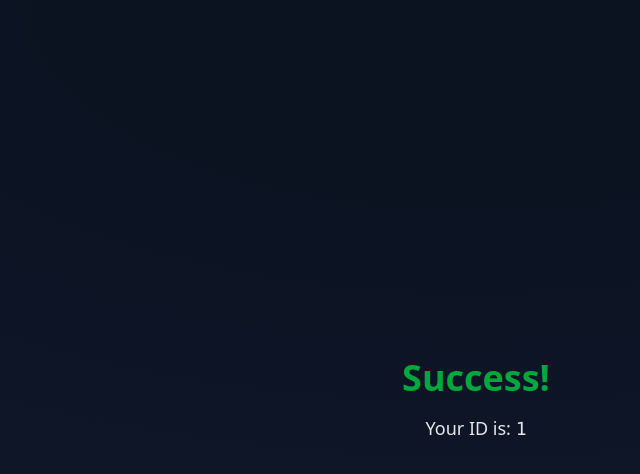
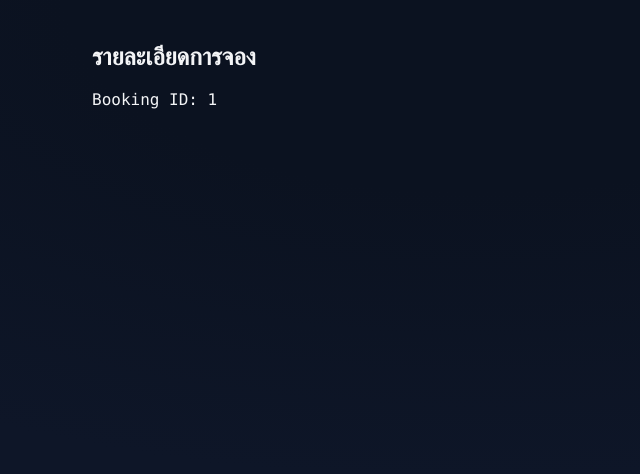
Before and after one commit to ddjungsalon2012-maker/ddjung-salon-booking, a Next.js app: page /success/1 in a window 1280 px wide. Shown: the top 474 px of the page, without its empty margins (164-804 px from the left). Built offline with nearby package versions, Linux system fonts and the light colour scheme.

Commit message:
fix(success page): await params (Next.js 15)

```diff
--- a/app/success/[id]/ClientPage.tsx
+++ b/app/success/[id]/ClientPage.tsx
@@ -1,16 +1,22 @@
 'use client';
 
-type Props = { id: string };
+import { useEffect, useState } from 'react';
 
-export default function ClientPage({ id }: Props) {
+export default function ClientPage({ id }: { id: string }) {
+  // logic ฝั่ง client ของคุณ เช่น fetch ข้อมูล ตาม id
+  const [ready, setReady] = useState(false);
+
+  useEffect(() => {
+    setReady(true);
+  }, [id]);
+
   return (
-    <main className="min-h-screen flex items-center justify-center px-4 py-10 text-gray-100">
-      <div className="w-full max-w-2xl bg-white/5 backdrop-blur rounded-2xl p-6 shadow">
-        <h1 className="text-2xl font-bold mb-4">จองสำเร็จ 🎉</h1>
-        <p className="mb-6">
-          รหัสการจอง:{' '}
-          <span className="font-mono bg-white/10 px-2 py-1 rounded">{id}</span>
-        </p>
+    <main className="min-h-screen px-4 py-10 text-gray-100">
+      <div className="mx-auto max-w-3xl">
+        <h1 className="text-2xl font-bold mb-4">รายละเอียดการจอง</h1>
+        <p className="font-mono">Booking ID: {id}</p>
+        {!ready && <p>กำลังโหลด…</p>}
+        {/* ส่วนแสดงผลอื่น ๆ ของคุณ */}
       </div>
     </main>
   );
--- a/app/success/[id]/page.tsx
+++ b/app/success/[id]/page.tsx
@@ -1,35 +1,11 @@
-/**
- * This is the main page component for the success page.
- * It shows a success message after a user action.
- * Note: This code has been updated to handle 'params' as a Promise,
- * which is a change in Next.js 15.
- */
-import type { NextPage } from 'next';
+import ClientPage from './ClientPage';
 
-// Define the type for the props received by the Page component.
-// In Next.js 15, 'params' is a Promise, so we must define it as such.
-interface PageProps {
-  params: Promise<{
-    id: string;
-  }>;
+// Next.js 15: params เป็น Promise<Record<string, string>>
+export default async function Page({
+  params,
+}: {
+  params: Promise<Record<string, string>>;
+}) {
+  const { id } = await params;
+  return <ClientPage id={id} />;
 }
-
-// The Page component is now an async function to handle the Promise.
-const SuccessPage: NextPage<PageProps> = async ({ params }) => {
-  // Use 'await' to resolve the Promise and get the actual params object.
-  const resolvedParams = await params;
-  const { id } = resolvedParams;
-
-  return (
-    <div className="flex min-h-screen flex-col items-center justify-center p-24">
-      <h1 className="text-4xl font-bold text-green-600">
-        Success!
-      </h1>
-      <p className="mt-4 text-lg">
-        Your ID is: <span className="font-mono">{id}</span>
-      </p>
-    </div>
-  );
-};
-
-export default SuccessPage;
```
